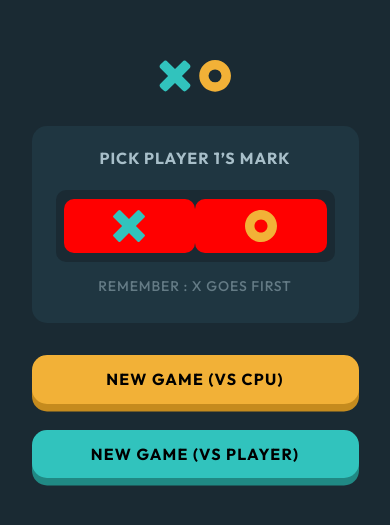
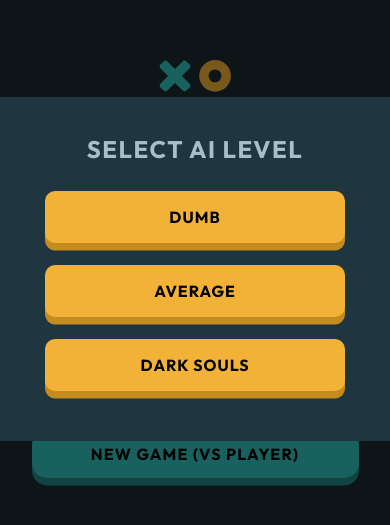
Before and after one commit to yosephwinata/tic-tac-toe, a React (Vite) app: page / in a window 390 px wide. Shown: the part 153-678 px from the top of the page. Built offline with nearby package versions, Linux system fonts and the light colour scheme.

Commit message:
Add responsive difficulties modal

```diff
--- /dev/null
+++ b/src/features/game/DifficultiesModal.tsx
@@ -0,0 +1,73 @@
+import { createPortal } from "react-dom";
+import styled from "styled-components";
+import Overlay from "/src/ui/Overlay";
+import Button from "/src/ui/Button";
+
+const StyledDifficultiesModal = styled.div`
+  position: fixed;
+  left: 0;
+  top: 50%;
+  width: 100%;
+  height: auto;
+  transform: translateY(-50%);
+  background-color: ${(props) => props.theme.colors.semiDarkNavy};
+  z-index: 40;
+  text-align: center;
+  padding: 4rem 0 5rem 0;
+
+  @media (min-width: ${(props) => props.theme.breakpoints.tablet}) {
+    padding: 10rem 0 10rem 0;
+  }
+`;
+
+const Instructions = styled.p`
+  font-size: 2.4rem;
+  font-weight: var(--weight-bold);
+  letter-spacing: 1.5px;
+  color: ${(props) => props.theme.colors.gray};
+  margin-bottom: 3rem;
+
+  @media (min-width: ${(props) => props.theme.breakpoints.tablet}) {
+    font-size: 4rem;
+    letter-spacing: 2.5px;
+    margin-bottom: 3.2rem;
+  }
+`;
+
+const Buttons = styled.div`
+  width: 30rem;
+  margin: 0 auto;
+  display: flex;
+  flex-direction: column;
+  gap: 2.2rem;
+
+  @media (min-width: ${(props) => props.theme.breakpoints.tablet}) {
+    width: 32rem;
+    gap: 2.5rem;
+  }
+`;
+
+const DifficultiesModal: React.FC = () => {
+  return createPortal(
+    <>
+      <Overlay />
+      <StyledDifficultiesModal>
+        <Instructions>SELECT AI LEVEL</Instructions>
+        <Buttons>
+          <Button size="small" color="yellow">
+            DUMB
+          </Button>
+          <Button size="small" color="yellow">
+            AVERAGE
+          </Button>
+          <Button size="small" color="yellow">
+            DARK SOULS
+          </Button>
+        </Buttons>
+      </StyledDifficultiesModal>
+    </>,
+    document.getElementById("modal") as Element
+  );
+};
+
+export default DifficultiesModal;
--- a/src/pages/MainMenu.tsx
+++ b/src/pages/MainMenu.tsx
@@ -3,6 +3,7 @@ import Button from "/src/ui/Button";
 import IconXSvg from "../svg/IconXSvg";
 import IconOSvg from "../svg/IconOSvg";
 import LogoSvg from "../svg/LogoSvg";
+import DifficultiesModal from "../features/game/DifficultiesModal";
 
 const StyledMainMenu = styled.div`
   min-height: 100vh;
@@ -87,6 +88,7 @@ const StyledLogo = styled(LogoSvg)`
 const MainMenu: React.FC = () => {
   return (
     <StyledMainMenu>
+      <DifficultiesModal />
       <MainMenuContainer>
         <StyledLogo />
         <PlayerPickContainer>
@@ -103,7 +105,7 @@ const MainMenu: React.FC = () => {
         </PlayerPickContainer>
 
         <Button color="yellow" size="large" $fullWidth={true}>
-          NEW GAME (VS CPU)
+          NEW GAME (VS AI)
         </Button>
         <Button color="cyan" size="large" $fullWidth={true}>
           NEW GAME (VS PLAYER)
```
